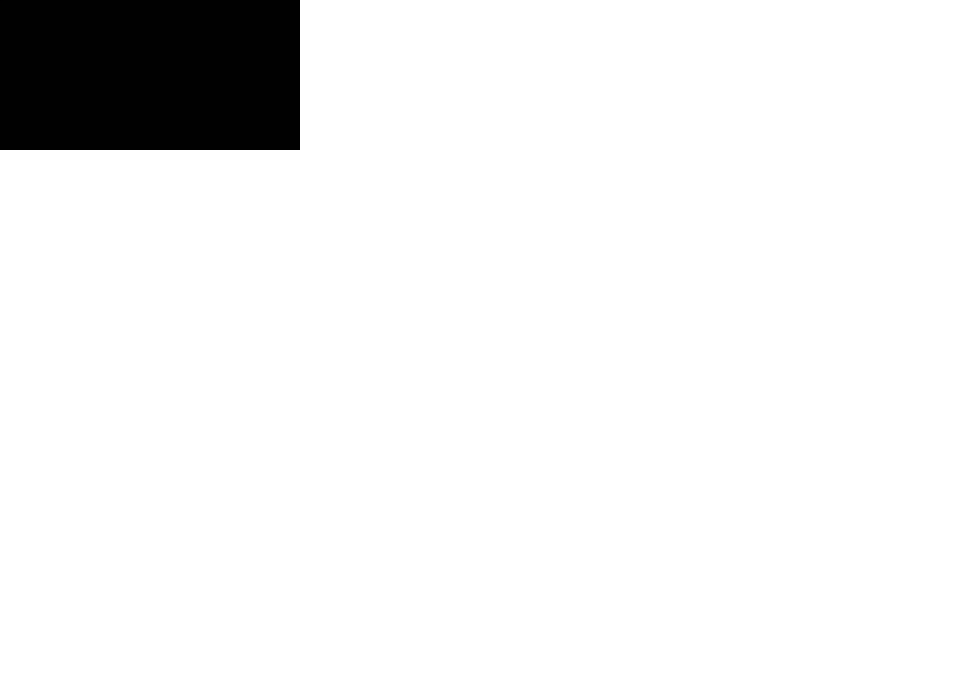
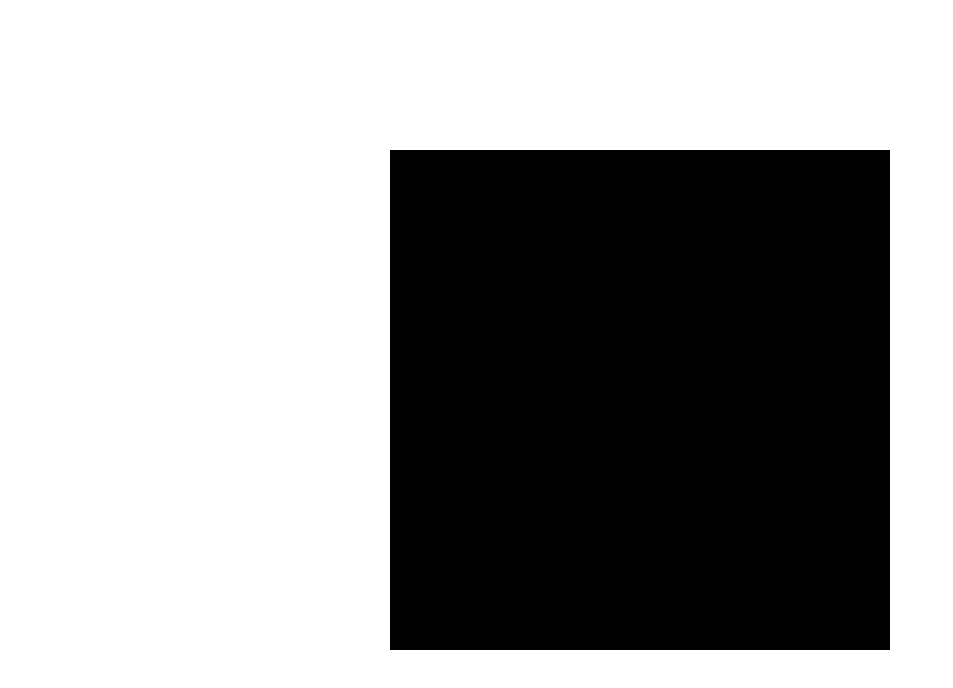
Before and after one commit to geon/mandelmap, a website built with webpack: page src/index.html in a window 1280 px wide. Shown: the whole page, without its empty margins (0-953 px from the left). Built offline with nearby package versions, Linux system fonts and the light colour scheme.

Commit message:
Centered canvas on page.

```diff
--- a/src/index.html
+++ b/src/index.html
@@ -7,12 +7,19 @@
 	<style>
 		body {
 			margin: 0;
+
+			display: flex;
+			justify-content: center;
+			align-items: center;
+		}
+		canvas {
+			flex: 0 0 auto;
 		}
 	</style>
 </head>
 
 <body>
-	<canvas></canvas>
+	<canvas width="500" height="500"></canvas>
 </body>
 
 <script src="bundle.js"></script>
```
